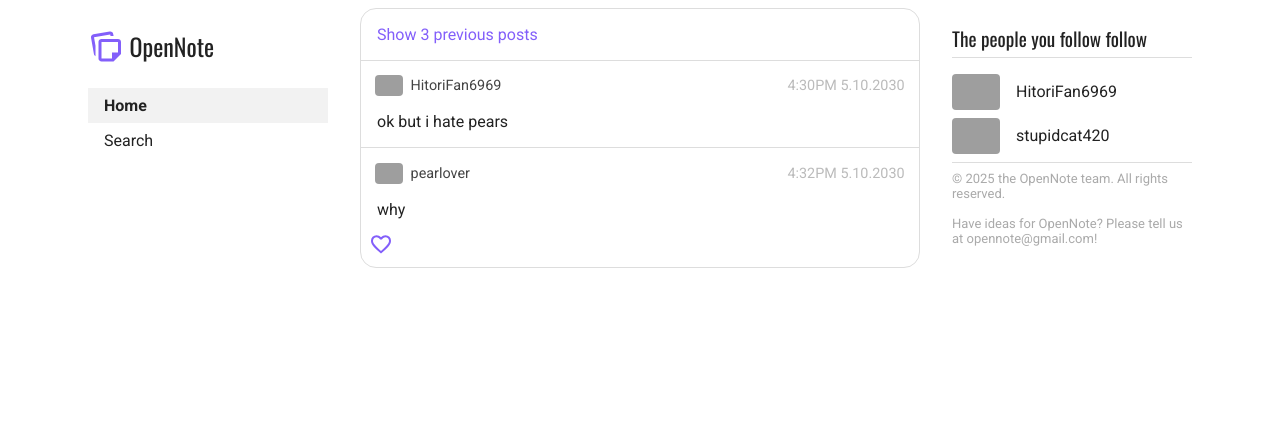
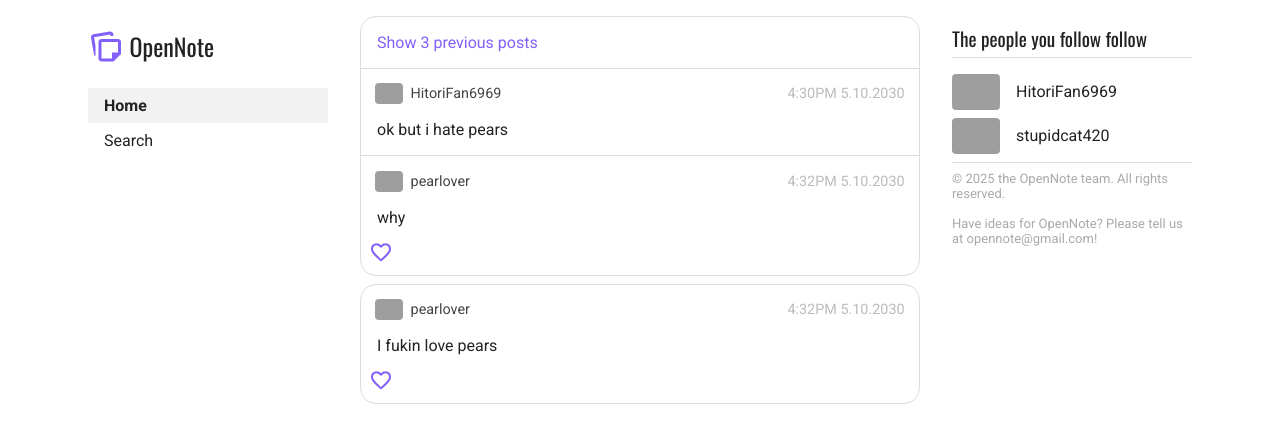
Before and after one commit to dairycultist/OpenNote, a plain HTML site: page index.html in a window 1280 px wide. Drawn offline with nearby package versions, Linux system fonts and the light colour scheme; grey boxes are pictures that could not be loaded.

Commit message:
Update index.html

```diff
--- a/index.html
+++ b/index.html
@@ -37,7 +37,7 @@
         h2 { font-size: 1.2em; border-bottom: 1px solid var(--border); padding-bottom: 4px; }
 
         /* post stuff */
-        div.postcard { border-radius: 1em; border: 1px solid var(--border); overflow: hidden; }
+        div.postcard { border-radius: 1em; border: 1px solid var(--border); overflow: hidden; margin: 0.5em 0; }
         div.postcard p { margin: 1em; }
 
         div.postheader { display: flex; align-items: center; gap: 0.5em; margin: 1em; font-size: 0.9em; color: #444; }
@@ -83,6 +83,18 @@
                 <svg xmlns="http://www.w3.org/2000/svg" height="24px" viewBox="0 -960 960 960" width="24px" fill="#835ffa"><path d="m480-120-58-52q-101-91-167-157T150-447.5Q111-500 95.5-544T80-634q0-94 63-157t157-63q52 0 99 22t81 62q34-40 81-62t99-22q94 0 157 63t63 157q0 46-15.5 90T810-447.5Q771-395 705-329T538-172l-58 52Zm0-108q96-86 158-147.5t98-107q36-45.5 50-81t14-70.5q0-60-40-100t-100-40q-47 0-87 26.5T518-680h-76q-15-41-55-67.5T300-774q-60 0-100 40t-40 100q0 35 14 70.5t50 81q36 45.5 98 107T480-228Zm0-273Z"/></svg>
             </div>
         </div>
+        <div class="postcard">
+            <div class="postheader">
+                <img class="pfp" src="https://img.imageboss.me/fourwinds/width/425/dpr:2/shop/products/pear.png?v=1729715898">
+                <a href>pearlover</a>
+                <div class="buffer"></div>
+                <div class="postdate">4:32PM 5.10.2030</div>
+            </div>
+            <p>I fukin love pears</p>
+            <div class="postfooter">
+                <svg xmlns="http://www.w3.org/2000/svg" height="24px" viewBox="0 -960 960 960" width="24px" fill="#835ffa"><path d="m480-120-58-52q-101-91-167-157T150-447.5Q111-500 95.5-544T80-634q0-94 63-157t157-63q52 0 99 22t81 62q34-40 81-62t99-22q94 0 157 63t63 157q0 46-15.5 90T810-447.5Q771-395 705-329T538-172l-58 52Zm0-108q96-86 158-147.5t98-107q36-45.5 50-81t14-70.5q0-60-40-100t-100-40q-47 0-87 26.5T518-680h-76q-15-41-55-67.5T300-774q-60 0-100 40t-40 100q0 35 14 70.5t50 81q36 45.5 98 107T480-228Zm0-273Z"/></svg>
+            </div>
+        </div>
     </main>
 
     <aside>
```
